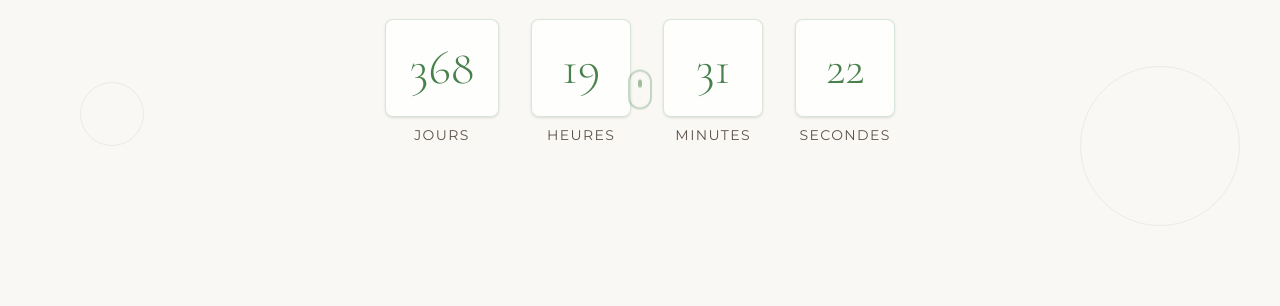
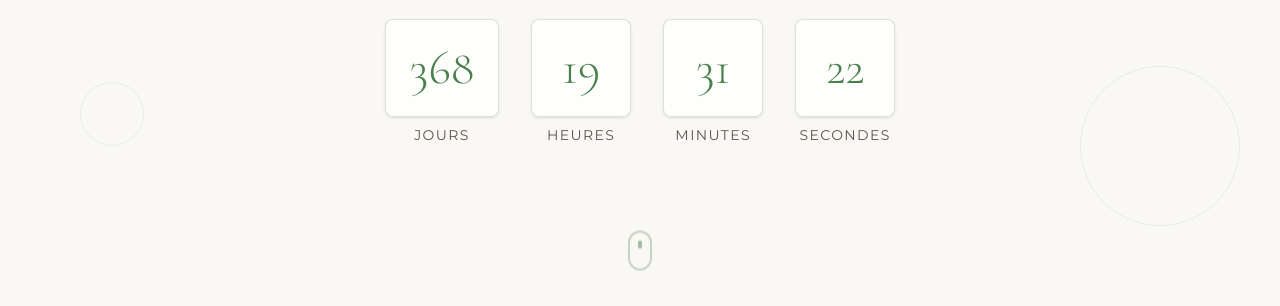
Before and after one commit to pixelfenix/Wedding, a Next.js app: page / in a window 1280 px wide. Shown: the part 494-800 px from the top of the page. Built offline with nearby package versions, Linux system fonts and the light colour scheme.

Commit message:
Center bouncing scroll widget

```diff
--- a/components/hero-section.tsx
+++ b/components/hero-section.tsx
@@ -50,11 +50,12 @@ export function HeroSection() {
           <CountdownTimer targetDate={weddingDate} />
         </div>
 
-        {/* Scroll indicator */}
-        <div className="absolute bottom-8 left-1/2 -translate-x-1/2 animate-bounce">
-          <div className="w-6 h-10 border-2 border-primary/30 rounded-full flex items-start justify-center p-2">
-            <div className="w-1 h-2 bg-primary/50 rounded-full" />
-          </div>
+      </div>
+
+      {/* Scroll indicator */}
+      <div className="absolute bottom-8 left-1/2 z-10 flex -translate-x-1/2 justify-center animate-bounce">
+        <div className="flex h-10 w-6 items-start justify-center rounded-full border-2 border-primary/30 p-2">
+          <div className="h-2 w-1 rounded-full bg-primary/50" />
         </div>
       </div>
     </section>
```
